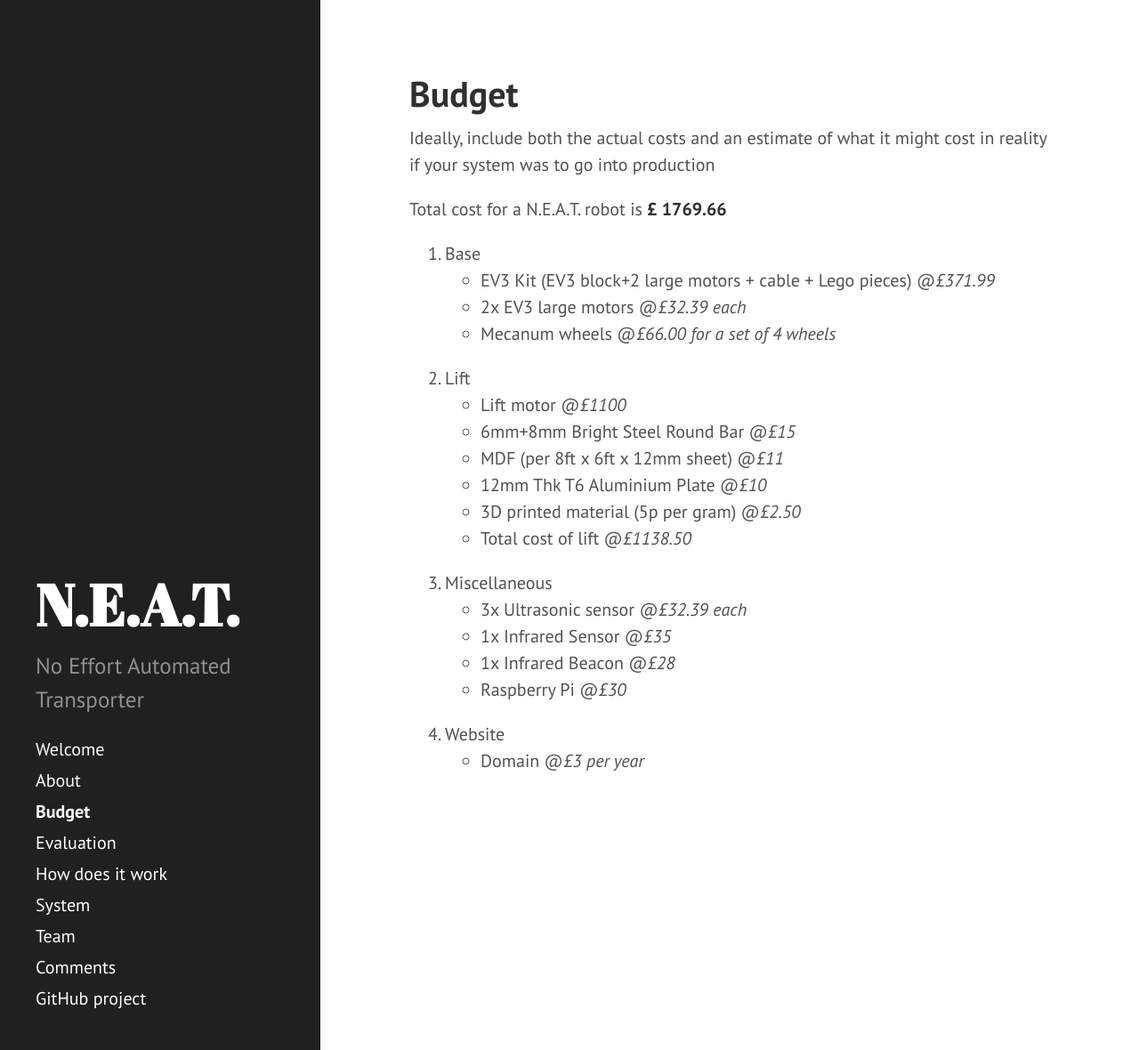
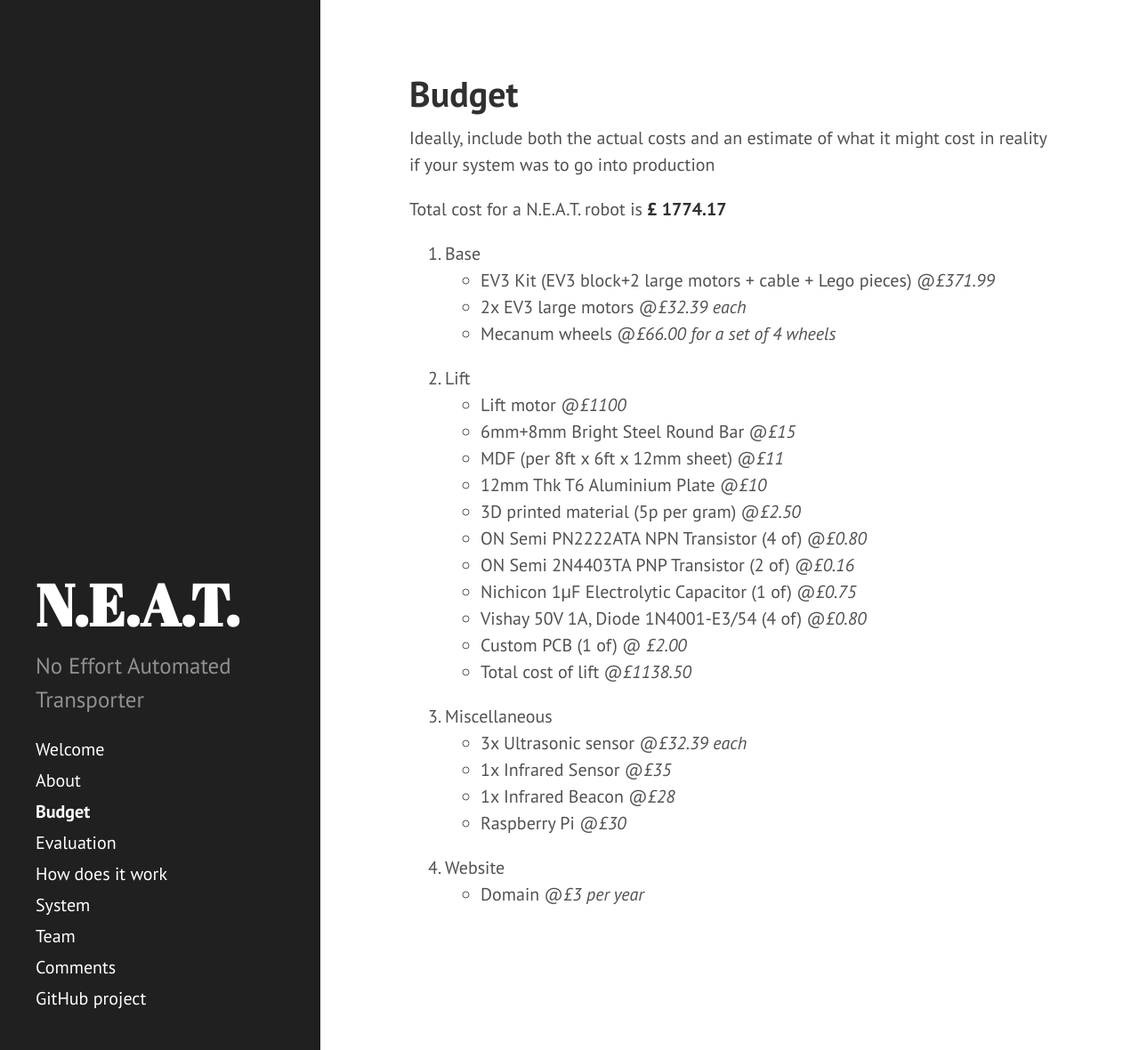
Before and after one commit to okapeng/sdp2020-group2, a Jekyll site: the page built from _pages/budget.md, in a window 1280 px wide and 1180 px high. Shown: the whole window at 89% size. Built offline with Jekyll 4.4.1, drawn with Linux system fonts in a browser that asks for light colours.

Commit message:
Update budget

```diff
--- a/_pages/budget.md
+++ b/_pages/budget.md
@@ -7,7 +7,7 @@ permalink: /budget/
 Ideally, include both the actual costs and an estimate of what it might
 cost in reality if your system was to go into production
 
-Total cost for a N.E.A.T. robot is **£ 1769.66**
+Total cost for a N.E.A.T. robot is **£ 1774.17**
 
 1. Base
     * EV3 Kit (EV3 block+2 large motors + cable + Lego pieces) @_£371.99_
@@ -19,6 +19,11 @@ Total cost for a N.E.A.T. robot is **£ 1769.66**
     * MDF (per 8ft x 6ft x 12mm sheet) @_£11_
     * 12mm Thk T6 Aluminium Plate @_£10_
     * 3D printed material (5p per gram) @_£2.50_
+    * ON Semi PN2222ATA NPN Transistor (4 of) @_£0.80_
+    * ON Semi 2N4403TA PNP Transistor (2 of) @_£0.16_
+    * Nichicon 1μF Electrolytic Capacitor (1 of) @_£0.75_
+    * Vishay 50V 1A, Diode 1N4001-E3/54 (4 of) @_£0.80_
+    * Custom PCB (1 of) @ _£2.00_
     * Total cost of lift @_£1138.50_
 3. Miscellaneous
     * 3x Ultrasonic sensor @_£32.39 each_
```
